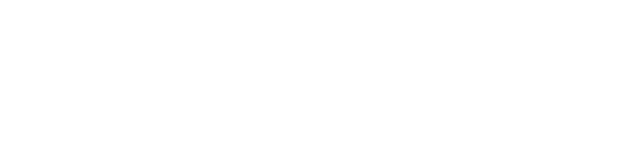
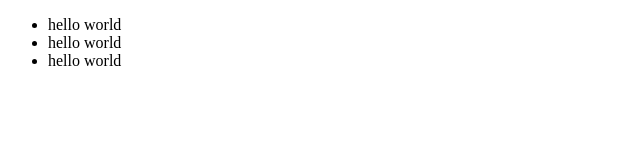
Before and after one commit to valeriiamin/my-first-project1, a plain HTML site: page index.html in a window 1280 px wide. Shown: the whole page, without its empty margins (0-640 px from the left). Drawn offline with Linux system fonts and the light colour scheme.

Commit message:
feat: added ul

```diff
--- a/index.html
+++ b/index.html
@@ -7,6 +7,10 @@
     <title>Document</title>
 </head>
 <body>
-
+    <ul>
+        <li>hello world</li>
+        <li>hello world</li>
+        <li>hello world</li>
+    </ul>
 </body>
 </html>
```
